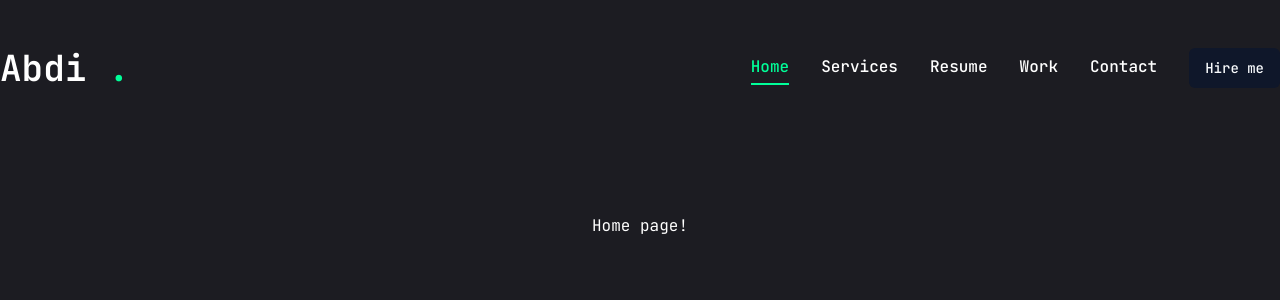
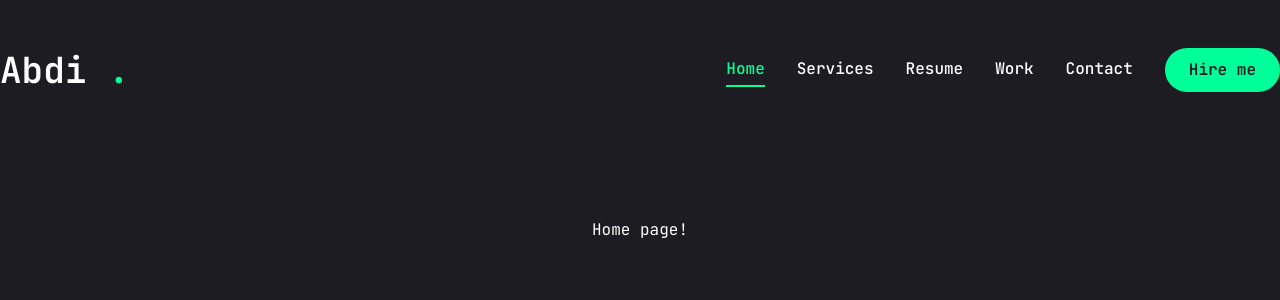
Before and after one commit to abdicodes/aws-test, a Next.js app: page / in a window 1280 px wide. Shown: the top 300 px of the page. Built offline with nearby package versions, Linux system fonts and the light colour scheme.

Commit message:
style: hire me button

```diff
--- a/components/ui/button.tsx
+++ b/components/ui/button.tsx
@@ -1,34 +1,28 @@
-import * as React from "react"
-import { Slot } from "@radix-ui/react-slot"
-import { cva, type VariantProps } from "class-variance-authority"
+import * as React from 'react'
+import { Slot } from '@radix-ui/react-slot'
+import { cva, type VariantProps } from 'class-variance-authority'
 
-import { cn } from "@/lib/utils"
+import { cn } from '@/lib/utils'
 
 const buttonVariants = cva(
-  "inline-flex items-center justify-center whitespace-nowrap rounded-md text-sm font-medium ring-offset-white transition-colors focus-visible:outline-none focus-visible:ring-2 focus-visible:ring-slate-950 focus-visible:ring-offset-2 disabled:pointer-events-none disabled:opacity-50 dark:ring-offset-slate-950 dark:focus-visible:ring-slate-300",
+  'inline-flex items-center justify-center whitespace-nowrap rounded-full text-base font-semibold ring-offset-white transition-colors',
   {
     variants: {
       variant: {
-        default: "bg-slate-900 text-slate-50 hover:bg-slate-900/90 dark:bg-slate-50 dark:text-slate-900 dark:hover:bg-slate-50/90",
-        destructive:
-          "bg-red-500 text-slate-50 hover:bg-red-500/90 dark:bg-red-900 dark:text-slate-50 dark:hover:bg-red-900/90",
+        default: 'bg-accent text-primary hover:bg-accent-hover',
+        primary: 'bg-primary text-white',
         outline:
-          "border border-slate-200 bg-white hover:bg-slate-100 hover:text-slate-900 dark:border-slate-800 dark:bg-slate-950 dark:hover:bg-slate-800 dark:hover:text-slate-50",
-        secondary:
-          "bg-slate-100 text-slate-900 hover:bg-slate-100/80 dark:bg-slate-800 dark:text-slate-50 dark:hover:bg-slate-800/80",
-        ghost: "hover:bg-slate-100 hover:text-slate-900 dark:hover:bg-slate-800 dark:hover:text-slate-50",
-        link: "text-slate-900 underline-offset-4 hover:underline dark:text-slate-50",
+          'border border-accent bg-transparent text-accent hover:bg-accent hover:text-primary',
       },
       size: {
-        default: "h-10 px-4 py-2",
-        sm: "h-9 rounded-md px-3",
-        lg: "h-11 rounded-md px-8",
-        icon: "h-10 w-10",
+        default: 'h-[44px] px-6',
+        md: 'h-[48px] px-6',
+        lg: 'h-[56px] px-8 text-sm uppercase tracking-[2px]',
       },
     },
     defaultVariants: {
-      variant: "default",
-      size: "default",
+      variant: 'default',
+      size: 'default',
     },
   }
 )
@@ -41,7 +35,7 @@ export interface ButtonProps
 
 const Button = React.forwardRef<HTMLButtonElement, ButtonProps>(
   ({ className, variant, size, asChild = false, ...props }, ref) => {
-    const Comp = asChild ? Slot : "button"
+    const Comp = asChild ? Slot : 'button'
     return (
       <Comp
         className={cn(buttonVariants({ variant, size, className }))}
@@ -51,6 +45,6 @@ const Button = React.forwardRef<HTMLButtonElement, ButtonProps>(
     )
   }
 )
-Button.displayName = "Button"
+Button.displayName = 'Button'
 
 export { Button, buttonVariants }
```
